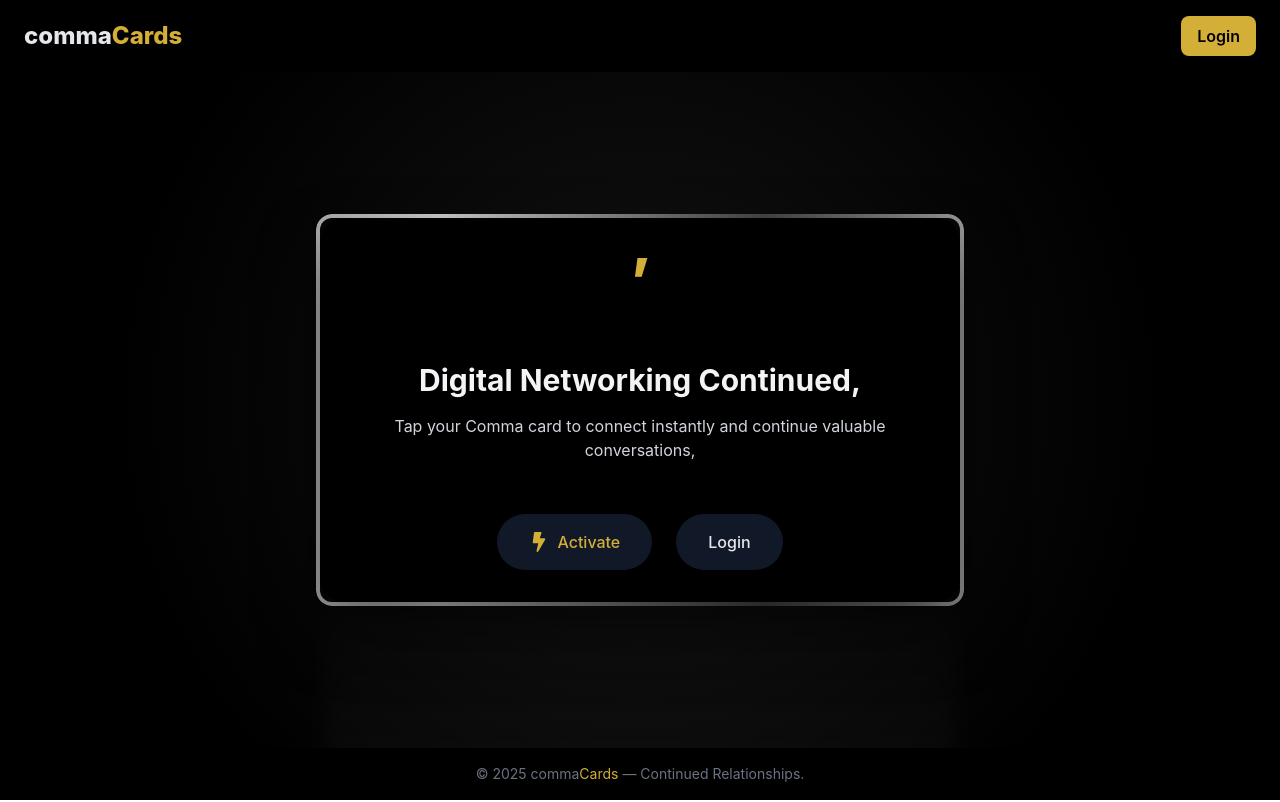
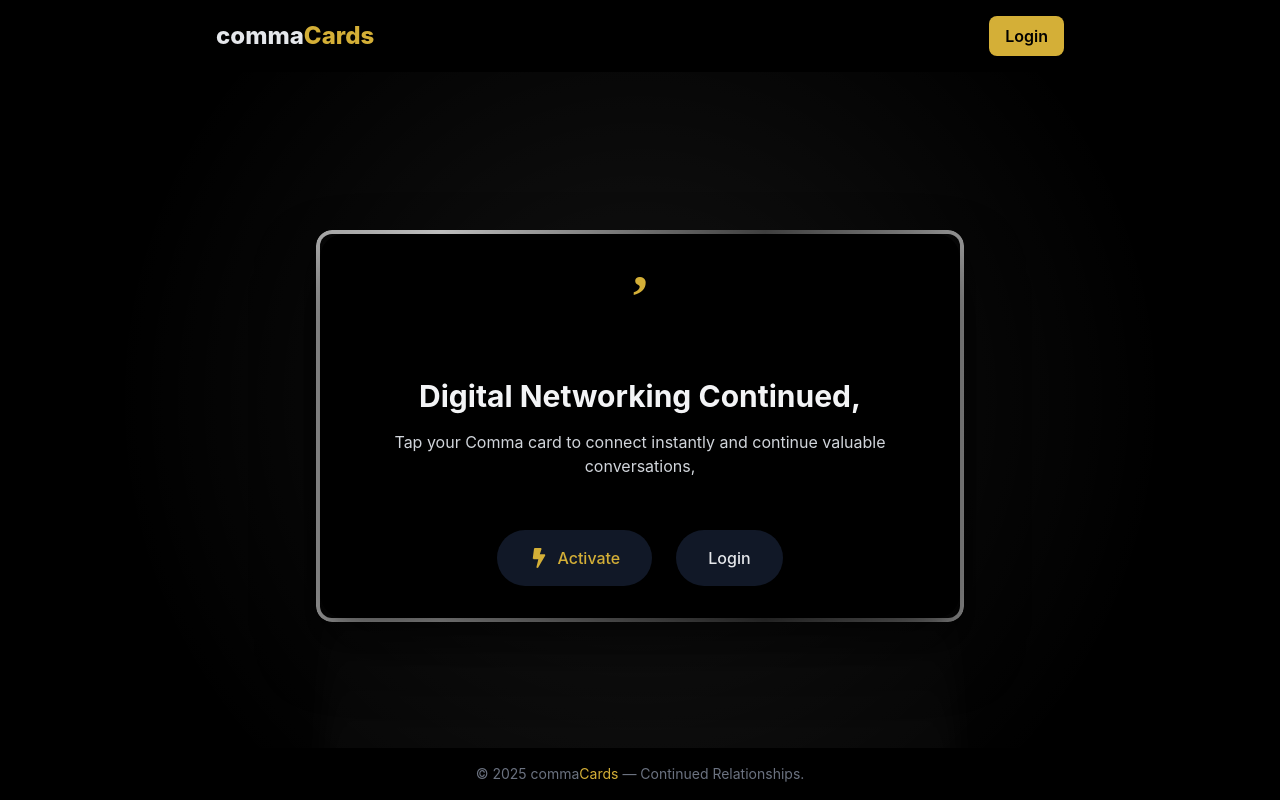
Before and after one commit to sandy-the-earth/nfc-frontend, a React (Vite) app: page / in a window 1280 px wide. Built offline with nearby package versions, Linux system fonts and the light colour scheme.

Commit message:
Refactor HomePage component: update comments, adjust layout, and enhance styles for better readability and consistency

```diff
--- a/src/pages/HomePage.jsx
+++ b/src/pages/HomePage.jsx
@@ -18,7 +18,7 @@
     delay: 200,
   });
 
-  // Parallax tilt for inner card
+  // Parallax tilt
   const [{ xys }, tiltApi] = useSpring(() => ({
     xys: [0, 0, 1],
     config: { mass: 5, tension: 350, friction: 40 },
@@ -29,7 +29,7 @@
     1.02,
   ];
 
-  // Text & button trail
+  // Trail
   const trail = useTrail(3, {
     opacity: mounted ? 1 : 0,
     transform: mounted ? 'translateY(0)' : 'translateY(20px)',
@@ -39,12 +39,12 @@
   useEffect(() => setMounted(true), []);
 
   return (
-    <div className="min-h-screen bg-black flex flex-col relative">
+    <div className="min-h-screen bg-black flex flex-col items-center relative">
       {/* Background glow */}
       <div className="background-glow" />
 
       {/* Header */}
-      <header className="px-6 py-4 flex justify-between items-center bg-black z-10">
+      <header className="w-full max-w-4xl px-6 py-4 flex justify-between items-center bg-black z-10">
         <div className="text-2xl font-extrabold text-gray-200">
           comma<span className="text-[#D4AF37]">Cards</span>
         </div>
@@ -57,13 +57,13 @@
       </header>
 
       {/* Hero */}
-      <main className="flex-grow flex items-center justify-center px-6 z-10">
-        <animated.div style={entry} className="gradient-border rounded-3xl inline-block">
-          <div className="card-container rounded-3xl overflow-visible relative">
+      <main className="flex-grow flex items-center justify-center px-6 z-10 mt-8">
+        <animated.div style={entry} className="gradient-border rounded-3xl overflow-hidden">
+          <div className="card-container rounded-3xl relative">
             {/* Floor reflection */}
             <div className="card-reflection" />
 
-            {/* Inner wrapper now 640×384px */}
+            {/* Card (640×384) */}
             <div className="w-[640px] h-[384px]">
               <animated.div
                 ref={cardRef}
@@ -77,11 +77,16 @@
                   tiltApi.start({ xys: calc(e.clientX - rect.left, e.clientY - rect.top, rect) });
                 }}
                 onMouseLeave={() => tiltApi.start({ xys: [0, 0, 1] })}
-                className="bg-black w-full h-full p-8 rounded-3xl shadow-none relative flex flex-col justify-between"
+                className="bg-black w-full h-full p-8 rounded-3xl shadow-xl relative flex flex-col justify-between"
               >
                 {/* Top comma logo */}
                 <div className="flex justify-center">
-                  <span className="text-6xl text-[#D4AF37] font-extrabold leading-none">’</span>
+                  <span
+                    style={{ fontFamily: 'California FB' }}
+                    className="text-6xl text-[#D4AF37] font-extrabold leading-none"
+                  >
+                    ’
+                  </span>
                 </div>
 
                 {/* Center content */}
@@ -116,7 +121,7 @@
       </main>
 
       {/* Footer */}
-      <footer className="py-4 text-center text-sm text-gray-500 bg-black z-10">
+      <footer className="w-full max-w-4xl py-4 text-center text-sm text-gray-500 bg-black z-10">
         &copy; {new Date().getFullYear()} comma<span className="text-[#D4AF37]">Cards</span> — Continued Relationships.
       </footer>
     </div>
```
